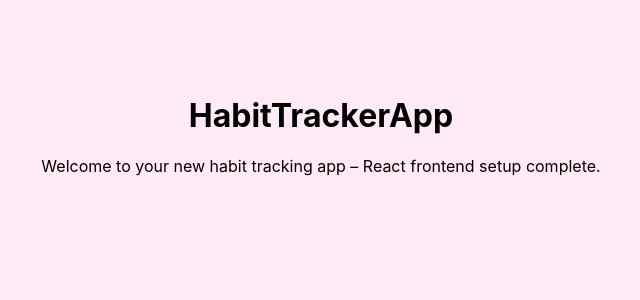
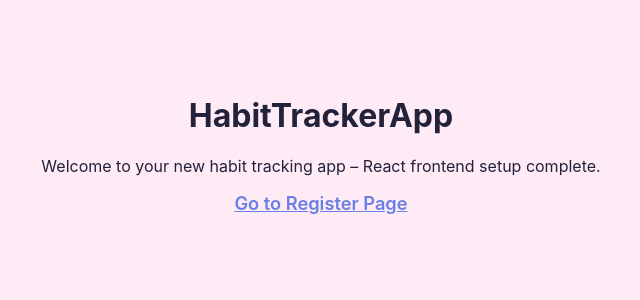
Before and after one commit to SwethaAdhiraiN/HabitTrackerApp, a React (Create React App) app in the folder frontend/: page / in a window 1280 px wide. Shown: the top 300 px of the page, without its empty margins (319-959 px from the left). Built offline with nearby package versions, Linux system fonts and the light colour scheme.

Commit message:
CheckPoint

```diff
--- a/frontend/public/index.html
+++ b/frontend/public/index.html
@@ -2,9 +2,10 @@
 <html lang="en">
   <head>
     <meta charset="utf-8" />
-    <link rel="icon" href="%PUBLIC_URL%/favicon.ico" />
+    <title>HabitTrackerApp Frontend</title>
     <meta name="viewport" content="width=device-width, initial-scale=1" />
-    <title>HabitTrackerApp</title>
+    <meta name="theme-color" content="#FEEBF6" />
+    <meta name="description" content="React frontend for the HabitTrackerApp." />
   </head>
   <body>
     <noscript>You need to enable JavaScript to run this app.</noscript>
--- a/frontend/src/App.js
+++ b/frontend/src/App.js
@@ -1,15 +1,40 @@
 import React from "react";
+import { BrowserRouter as Router, Routes, Route } from "react-router-dom";
+import Register from "./Register";
 
-function App() {
 // PUBLIC_INTERFACE
 /**
  * Root application component for HabitTrackerApp React frontend.
+ * Sets up client-side routing and provides access to Register page and home.
  */
+function App() {
   return (
+    <Router>
+      <Routes>
+        <Route
+          path="/"
+          element={
             <div style={{ textAlign: "center", marginTop: "6em" }}>
               <h1>HabitTrackerApp</h1>
               <p>Welcome to your new habit tracking app – React frontend setup complete.</p>
+              <a
+                href="/register"
+                style={{
+                  color: "var(--ht-primary)",
+                  fontWeight: 600,
+                  textDecoration: "underline",
+                  fontSize: "1.14em",
+                }}
+              >
+                Go to Register Page
+              </a>
             </div>
+          }
+        />
+        <Route path="/register" element={<Register />} />
+        {/* Future routes (e.g., Login, Dashboard) can be added here */}
+      </Routes>
+    </Router>
   );
 }
 
--- a/frontend/src/index.js
+++ b/frontend/src/index.js
@@ -6,6 +6,11 @@ import App from './App';
 // PUBLIC_INTERFACE
 /**
  * React entrypoint. Hydrates App component into the root div.
+ * The App component manages client-side routing (including Register page).
  */
 const root = ReactDOM.createRoot(document.getElementById('root'));
-root.render(<App />);
+root.render(
+  <React.StrictMode>
+    <App />
+  </React.StrictMode>
+);
```
Lines whose indentation alone changed are shown as unchanged.
